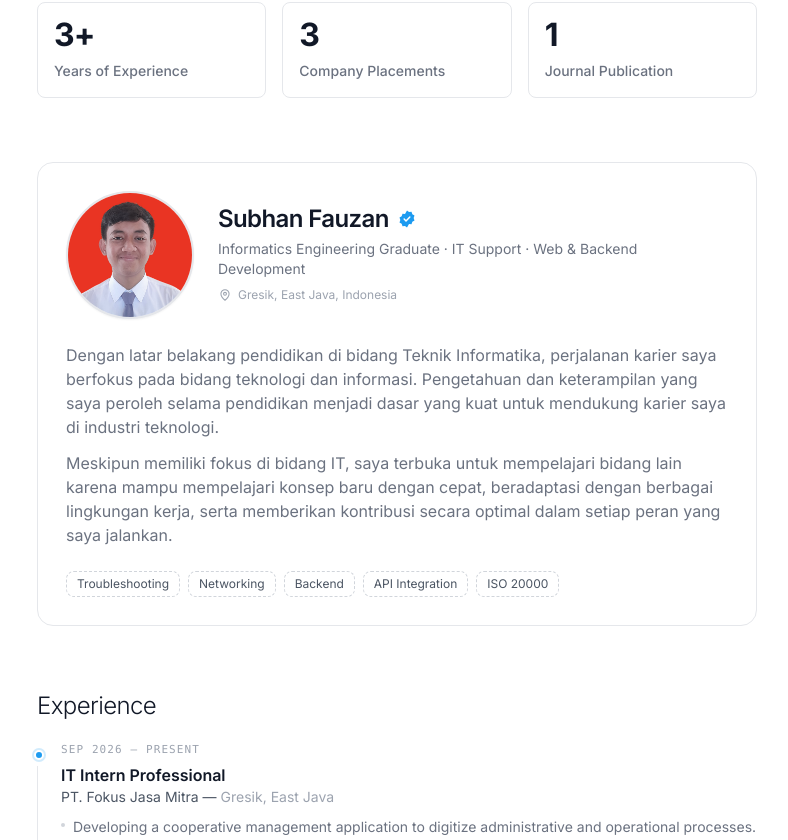
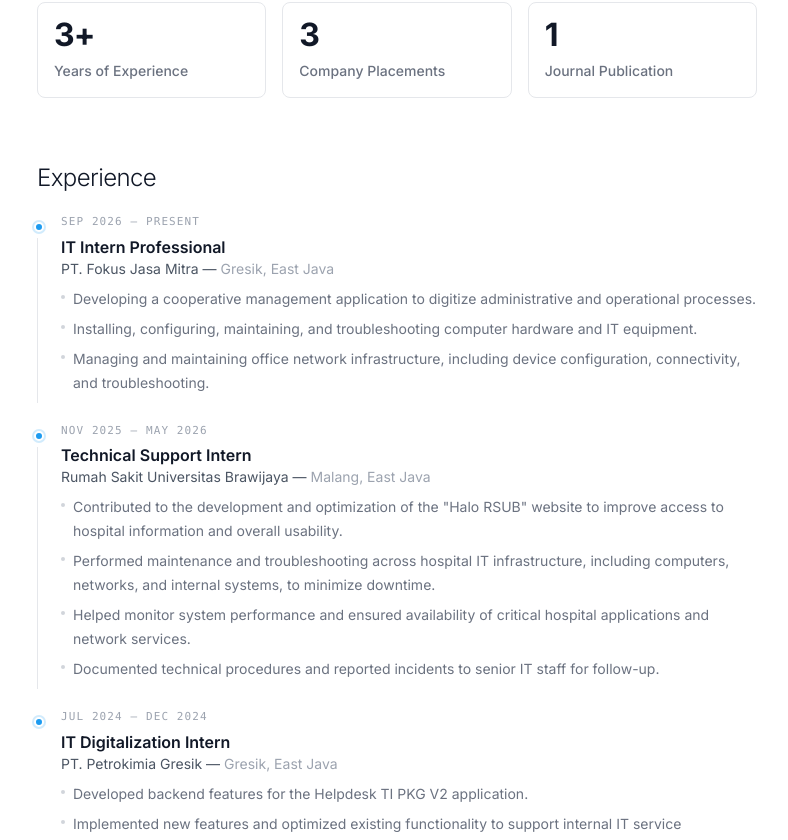
Before and after one commit to subhanfauzan/subhanfauzan.github.io, a React (Vite) app: page / in a window 1280 px wide. Shown: the part 600-1440 px from the top of the page, without its empty margins (243-1031 px from the left). Built offline with nearby package versions, Linux system fonts and the light colour scheme.

Commit message:
remove about card section

```diff
--- a/src/App.jsx
+++ b/src/App.jsx
@@ -1,6 +1,5 @@
 import { Header } from './components/Header.jsx'
 import { Hero } from './components/Hero.jsx'
-import { About } from './components/About.jsx'
 import { Experience } from './components/Experience.jsx'
 import { Projects } from './components/Projects.jsx'
 import { Skills } from './components/Skills.jsx'
@@ -15,7 +14,6 @@ export default function App() {
       <Header />
       <main className="mx-auto flex w-full max-w-3xl flex-col gap-14 px-4 pb-16 pt-8 sm:gap-16 sm:px-6 sm:pt-12">
         <Hero />
-        <About />
         <Experience />
         <Projects />
         <Skills />
--- a/src/components/About.jsx
+++ /dev/null
@@ -1,77 +0,0 @@
-import { useState } from 'react'
-import { Icon } from './Icon.jsx'
-import { profile } from '../data/content.js'
-import { useSpotlight } from '../hooks.js'
-
-export function About() {
-  const [showSquare, setShowSquare] = useState(false)
-  const { ref, onMouseMove } = useSpotlight()
-
-  return (
-    <section
-      ref={ref}
-      onMouseMove={onMouseMove}
-      id="about"
-      className="card-spotlight rounded-2xl border border-gray-200 p-5 dark:border-gray-700 sm:p-7"
-      aria-labelledby="about-title"
-    >
-      <div className="space-y-6">
-        <div className="flex items-center gap-4 sm:gap-6">
-          <button
-            type="button"
-            onClick={() => setShowSquare((v) => !v)}
-            aria-label="Ganti foto profil"
-            className="h-24 w-24 shrink-0 overflow-hidden rounded-full border-2 border-gray-200 bg-gray-100 shadow-sm transition-colors hover:border-gray-400 focus-visible:outline-none focus-visible:ring-2 focus-visible:ring-accent dark:border-gray-500 dark:bg-surface-dark sm:h-32 sm:w-32"
-          >
-            <img
-              src={showSquare ? profile.photo : profile.photoSquare}
-              alt={`Foto ${profile.name}`}
-              className={`h-full w-full object-cover object-center transition-transform duration-500 ${
-                showSquare ? 'scale-100' : 'scale-105'
-              }`}
-            />
-          </button>
-
-          <div className="min-w-0 flex-1">
-            <h2
-              id="about-title"
-              className="flex items-center gap-2 text-xl font-semibold tracking-tight text-gray-900 dark:text-white sm:text-2xl"
-            >
-              {profile.name}
-              <Icon name="badge-check" className="h-5 w-5 text-accent" />
-            </h2>
-            <p className="mt-1 text-sm text-gray-500 dark:text-gray-400">{profile.role}</p>
-            <p className="mt-2 inline-flex items-center gap-1.5 text-xs text-gray-400 dark:text-gray-500">
-              <Icon name="pin" className="h-3.5 w-3.5" />
-              {profile.location}
-            </p>
-          </div>
-        </div>
-
-        <div className="space-y-3">
-          <p className="text-sm leading-7 text-gray-500 dark:text-gray-400 sm:text-base">
-            Dengan latar belakang pendidikan di bidang Teknik Informatika, perjalanan karier saya berfokus
-            pada bidang teknologi dan informasi. Pengetahuan dan keterampilan yang saya peroleh selama
-            pendidikan menjadi dasar yang kuat untuk mendukung karier saya di industri teknologi.
-          </p>
-          <p className="text-sm leading-7 text-gray-500 dark:text-gray-400 sm:text-base">
-            Meskipun memiliki fokus di bidang IT, saya terbuka untuk mempelajari bidang lain karena mampu
-            mempelajari konsep baru dengan cepat, beradaptasi dengan berbagai lingkungan kerja, serta
-            memberikan kontribusi secara optimal dalam setiap peran yang saya jalankan.
-          </p>
-        </div>
-
-        <div className="flex flex-wrap gap-2">
-          {['Troubleshooting', 'Networking', 'Backend', 'API Integration', 'ISO 20000'].map((tag) => (
-            <span
-              key={tag}
-              className="inline-flex items-center rounded-lg border border-dashed border-gray-300 px-2.5 py-1 text-xs text-gray-600 dark:border-gray-600 dark:text-gray-300"
-            >
-              {tag}
-            </span>
-          ))}
-        </div>
-      </div>
-    </section>
-  )
-}
--- a/src/data/content.js
+++ b/src/data/content.js
@@ -174,9 +174,9 @@ export const education = [
 ]
 
 export const navItems = [
-  { id: 'about', label: 'About' },
   { id: 'experience', label: 'Experience' },
   { id: 'projects', label: 'Projects' },
+  { id: 'skills', label: 'Tech Stack' },
   { id: 'certifications', label: 'Certifications' },
   { id: 'education', label: 'Education' },
   { id: 'contact', label: 'Contact' },
```
